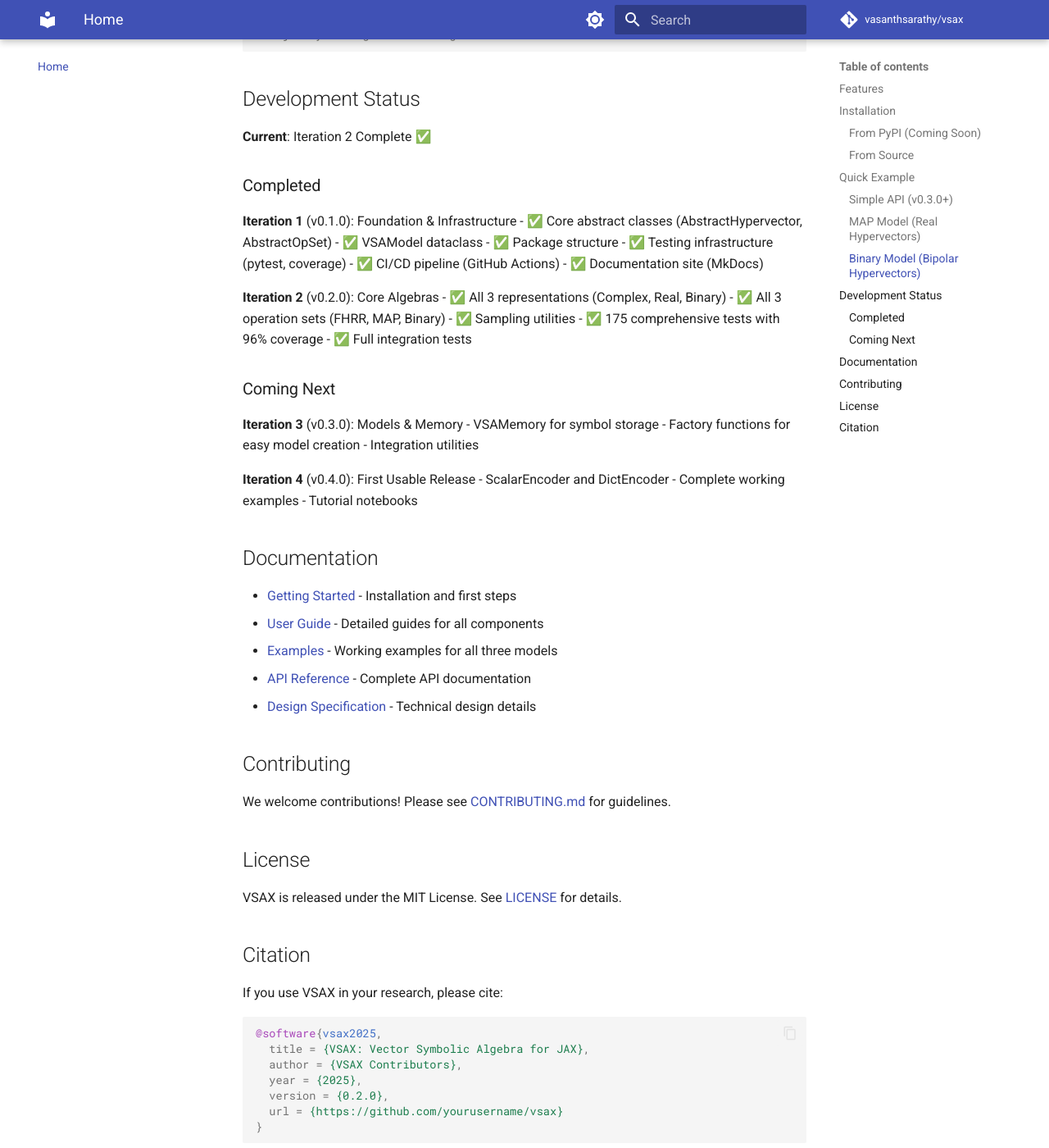
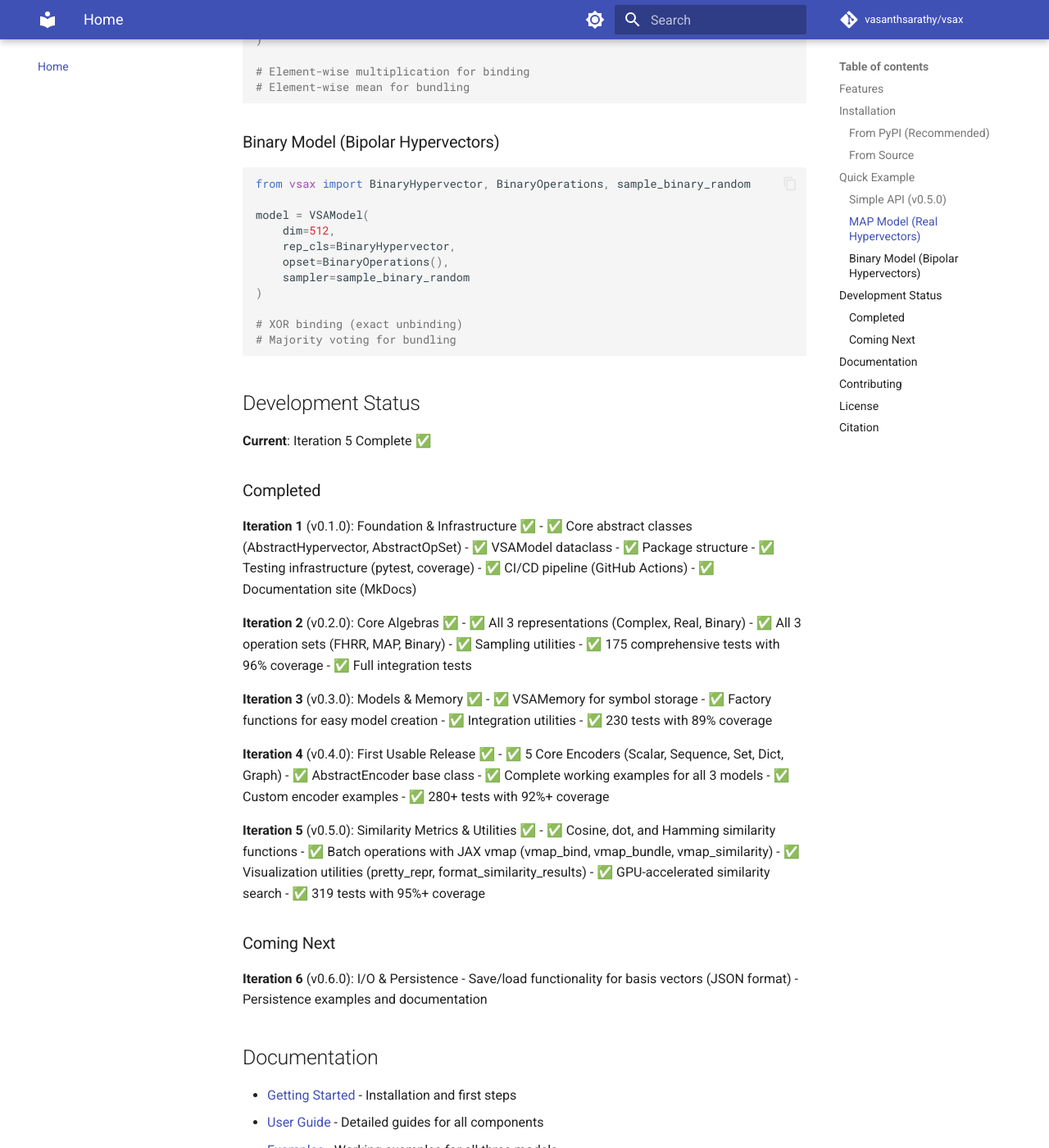
Before and after one commit to vasanthsarathy/vsax, an MkDocs documentation site: the page built from docs/index.md, in a window 1280 px wide and 1400 px high, scrolled down 2177 px. Shown: the whole window at 82% size. Built offline with MkDocs 1.6.1 and Material for MkDocs 9.7.7, drawn with Linux system fonts in a browser that asks for light colours; comment, search, counter and statistics services are not loaded; some of the changed text lies outside the part shown.

Commit message:
docs: update all documentation to reflect v0.5.0 completion
Updated documentation across the project to accurately reflect current state:
- All docs now show Iteration 5 (v0.5.0) as complete
- Updated version numbers from v0.2.0 to v0.5.0
- Added complete feature lists for iterations 3, 4, and 5
- Updated test coverage stats (319 tests, 95% coverage)
- Removed outdated "Coming Soon" and "Coming in Iteration X" references
- Added CHANGELOG entries for v0.3.0, v0.4.0, and v0.5.0
- Updated citation version to 0.5.0
- Updated "Coming Next" to show Iteration 6 as v0.6.0
- Enhanced quick start examples with similarity and batch operations

Files updated:
- docs/index.md - Status, features, examples, citation
- docs/getting-started.md - Installation, basic usage examples
- docs/api/index.md - API reference version, added encoders/similarity/utils
- docs/guide/models.md - Removed outdated "Coming in Iteration 3"
- README.md - Coming Next version number
- CHANGELOG.md - Complete changelog for v0.3.0, v0.4.0, v0.5.0
- todo.md - Marked Iteration 5 complete, updated Iteration 6 version

🔖 Generated with [Claude Code](https://claude.com/claude-code)

Co-Authored-By: Claude Sonnet 4.5 <noreply@anthropic.com>

````diff
--- a/docs/index.md
+++ b/docs/index.md
@@ -11,11 +11,13 @@ VSAX is a GPU-accelerated, JAX-native Python library for Vector Symbolic Archite
 - ⚙️ **Full Operation Sets**: FFT-based FHRR, MAP, and XOR/majority Binary ops ✅
 - 🎲 **Random Sampling**: Sampling utilities for all representation types ✅
 - 💯 **Type-Safe**: Full type annotations with mypy support
-- ✅ **Well-Tested**: 175 tests with 96% coverage
+- ✅ **Well-Tested**: 319 tests with 95% coverage
+- 🔍 **Similarity Metrics**: Cosine, dot, and Hamming similarity
+- ⚡ **Batch Operations**: GPU-accelerated vmap operations
 
 ## Installation
 
-### From PyPI (Coming Soon)
+### From PyPI (Recommended)
 
 ```bash
 pip install vsax
@@ -38,17 +40,20 @@ pip install -e ".[dev]"
 
 ## Quick Example
 
-### Simple API (v0.3.0+)
+### Simple API (v0.5.0)
 
 ```python
-from vsax import create_fhrr_model, VSAMemory
+from vsax import create_fhrr_model, VSAMemory, DictEncoder
+from vsax.similarity import cosine_similarity
+from vsax.utils import vmap_bind
+import jax.numpy as jnp
 
 # Create model with factory function
 model = create_fhrr_model(dim=512)
 
 # Create memory for symbols
 memory = VSAMemory(model)
-memory.add_many(["dog", "cat", "animal"])
+memory.add_many(["dog", "cat", "animal", "run", "jump"])
 
 # Access and manipulate symbols
 dog = memory["dog"]
@@ -59,6 +64,19 @@ dog_is_animal = model.opset.bind(dog.vec, animal.vec)
 
 # Bundle multiple concepts (sum and normalize)
 pets = model.opset.bundle(memory["dog"].vec, memory["cat"].vec)
+
+# NEW: Similarity search
+similarity = cosine_similarity(memory["dog"], memory["cat"])
+print(f"Dog-Cat similarity: {similarity:.3f}")
+
+# NEW: Batch operations (GPU-accelerated)
+nouns = jnp.stack([memory["dog"].vec, memory["cat"].vec])
+verbs = jnp.stack([memory["run"].vec, memory["jump"].vec])
+actions = vmap_bind(model.opset, nouns, verbs)  # Parallel binding!
+
+# NEW: Encoders
+encoder = DictEncoder(model, memory)
+sentence = encoder.encode({"subject": "dog", "action": "run"})
 ```
 
 ### MAP Model (Real Hypervectors)
@@ -95,11 +113,11 @@ model = VSAModel(
 
 ## Development Status
 
-**Current**: Iteration 2 Complete ✅
+**Current**: Iteration 5 Complete ✅
 
 ### Completed
 
-**Iteration 1** (v0.1.0): Foundation & Infrastructure
+**Iteration 1** (v0.1.0): Foundation & Infrastructure ✅
 - ✅ Core abstract classes (AbstractHypervector, AbstractOpSet)
 - ✅ VSAModel dataclass
 - ✅ Package structure
@@ -107,24 +125,38 @@ model = VSAModel(
 - ✅ CI/CD pipeline (GitHub Actions)
 - ✅ Documentation site (MkDocs)
 
-**Iteration 2** (v0.2.0): Core Algebras
+**Iteration 2** (v0.2.0): Core Algebras ✅
 - ✅ All 3 representations (Complex, Real, Binary)
 - ✅ All 3 operation sets (FHRR, MAP, Binary)
 - ✅ Sampling utilities
 - ✅ 175 comprehensive tests with 96% coverage
 - ✅ Full integration tests
 
+**Iteration 3** (v0.3.0): Models & Memory ✅
+- ✅ VSAMemory for symbol storage
+- ✅ Factory functions for easy model creation
+- ✅ Integration utilities
+- ✅ 230 tests with 89% coverage
+
+**Iteration 4** (v0.4.0): First Usable Release ✅
+- ✅ 5 Core Encoders (Scalar, Sequence, Set, Dict, Graph)
+- ✅ AbstractEncoder base class
+- ✅ Complete working examples for all 3 models
+- ✅ Custom encoder examples
+- ✅ 280+ tests with 92%+ coverage
+
+**Iteration 5** (v0.5.0): Similarity Metrics & Utilities ✅
+- ✅ Cosine, dot, and Hamming similarity functions
+- ✅ Batch operations with JAX vmap (vmap_bind, vmap_bundle, vmap_similarity)
+- ✅ Visualization utilities (pretty_repr, format_similarity_results)
+- ✅ GPU-accelerated similarity search
+- ✅ 319 tests with 95%+ coverage
+
 ### Coming Next
 
-**Iteration 3** (v0.3.0): Models & Memory
-- VSAMemory for symbol storage
-- Factory functions for easy model creation
-- Integration utilities
-
-**Iteration 4** (v0.4.0): First Usable Release
-- ScalarEncoder and DictEncoder
-- Complete working examples
-- Tutorial notebooks
+**Iteration 6** (v0.6.0): I/O & Persistence
+- Save/load functionality for basis vectors (JSON format)
+- Persistence examples and documentation
 
 ## Documentation
 
@@ -149,9 +181,9 @@ If you use VSAX in your research, please cite:
 ```bibtex
 @software{vsax2025,
   title = {VSAX: Vector Symbolic Algebra for JAX},
-  author = {VSAX Contributors},
+  author = {Sarathy, Vasanth},
   year = {2025},
-  version = {0.2.0},
-  url = {https://github.com/yourusername/vsax}
+  version = {0.5.0},
+  url = {https://github.com/vasanthsarathy/vsax}
 }
 ```
````
Also changed, not shown: CHANGELOG.md (+67 -4 lines), README.md (+1 -1 lines), docs/api/index.md (+24 -3 lines), docs/getting-started.md (+29 -8 lines), docs/guide/models.md (+6 -3 lines), todo.md (+11 -8 lines).
